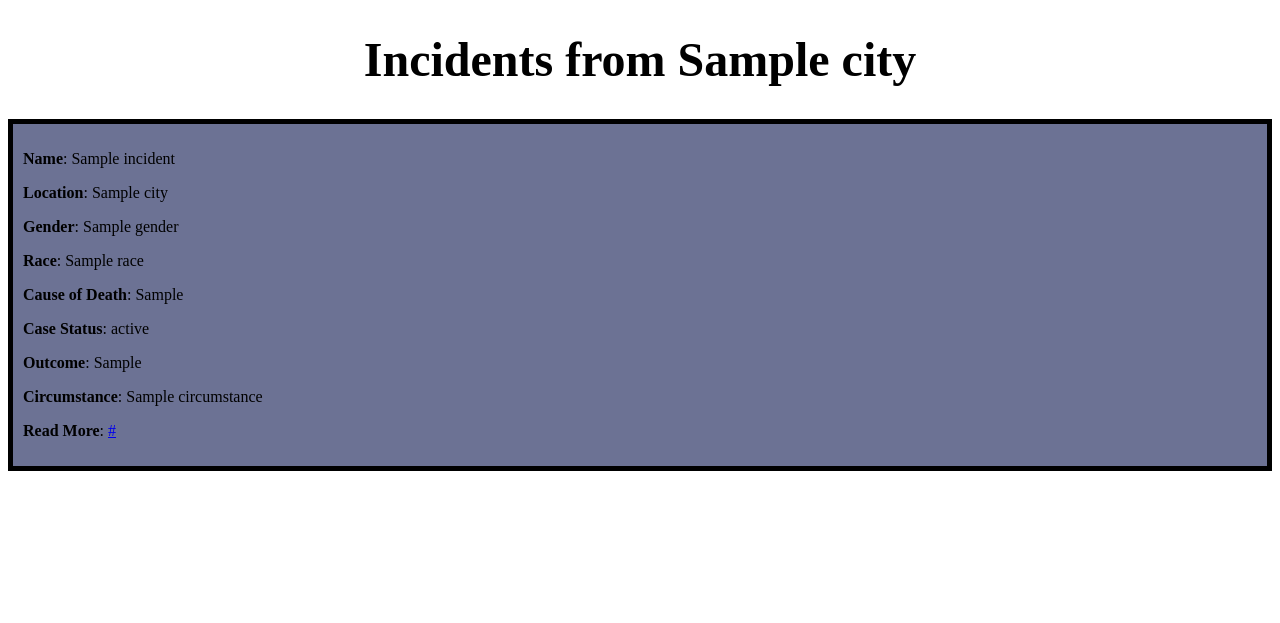
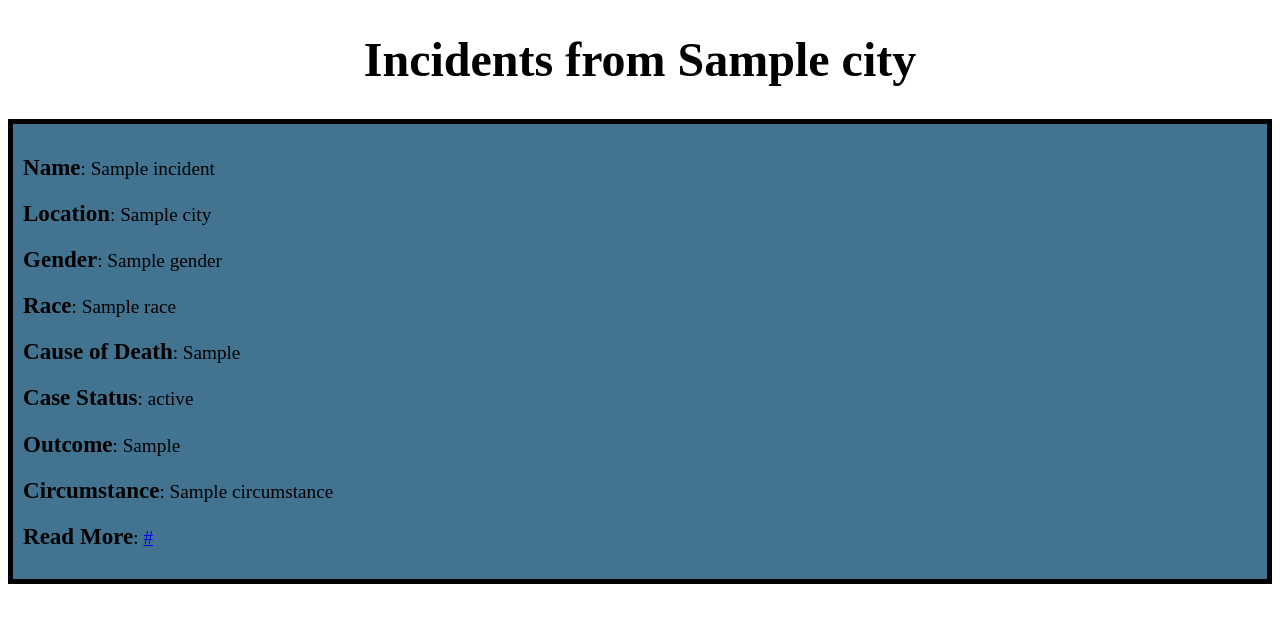
Before and after one commit to SARdude54/SLOHacks, a Flask app: template templates/results.html in a window 1280 px wide. Shown: the top 623 px of the page. Run offline with Flask 3, Linux system fonts and the light colour scheme; the template is opened without the code that fills it: most values are stand-ins (such as "Sample title", 1, 10 or a date in 2020).

Commit message:
Miami 2.0

```diff
--- a/static/styles/results.css
+++ b/static/styles/results.css
@@ -2,7 +2,8 @@
     border: 5px solid black;
     padding: 10px;
     margin-bottom: 20px;
-    background-color: #6c7294;
+    background-color: rgb(66,116,145);
+    font-size: 1.2rem;
 }
 h1 {
     text-align: center;
--- a/templates/results.html
+++ b/templates/results.html
@@ -9,15 +9,15 @@
     {% for incident in incidents %}
 
         <div class="incident">
-            <p><strong>Name</strong>: {{ incident["name"] }}</p>
-            <p><strong>Location</strong>: {{ incident["city"] }}</p>
-            <p><strong>Gender</strong>: {{ incident["gender"] }}</p>
-            <p><strong>Race</strong>: {{ incident["race"] }}</p>
-            <p><strong>Cause of Death</strong>: {{ incident["cause_of_death"] }}</p>
-            <p><strong>Case Status</strong>: {{ incident["case_status"] }}</p>
-            <p><strong>Outcome</strong>: {{ incident["officer_charged"] }}</p>
-            <p><strong>Circumstance</strong>: {{ incident["circumstance"] }}</p>
-            <p><strong>Read More</strong>: <a href="{{ incident['news_link'] }}">{{ incident["news_link"] }}</a></p>
+            <p><strong style="font-size: 1.2em;">Name</strong>: {{ incident["name"] }}</p>
+            <p><strong style="font-size: 1.2em;">Location</strong>: {{ incident["city"] }}</p>
+            <p><strong style="font-size: 1.2em;">Gender</strong>: {{ incident["gender"] }}</p>
+            <p><strong style="font-size: 1.2em;">Race</strong>: {{ incident["race"] }}</p>
+            <p><strong style="font-size: 1.2em;">Cause of Death</strong>: {{ incident["cause_of_death"] }}</p>
+            <p><strong style="font-size: 1.2em;">Case Status</strong>: {{ incident["case_status"] }}</p>
+            <p><strong style="font-size: 1.2em;">Outcome</strong>: {{ incident["officer_charged"] }}</p>
+            <p><strong style="font-size: 1.2em;">Circumstance</strong>: {{ incident["circumstance"] }}</p>
+            <p><strong style="font-size: 1.2em;">Read More</strong>: <a href="{{ incident['news_link'] }}">{{ incident["news_link"] }}</a></p>
         </div>
         <br/>
 
```
